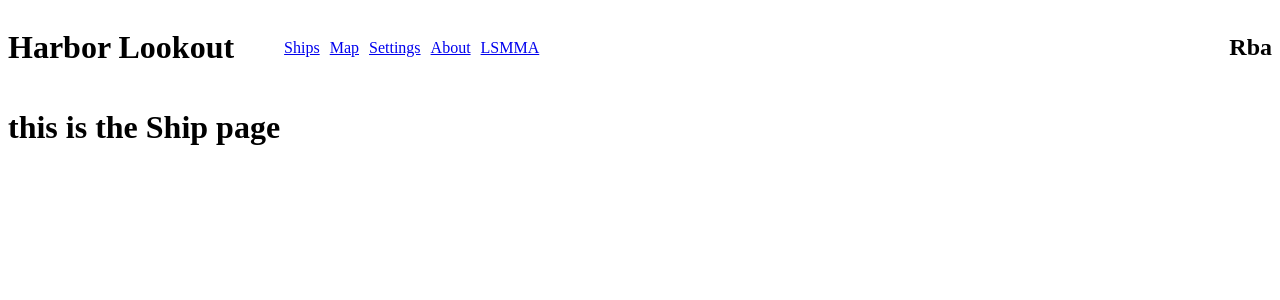
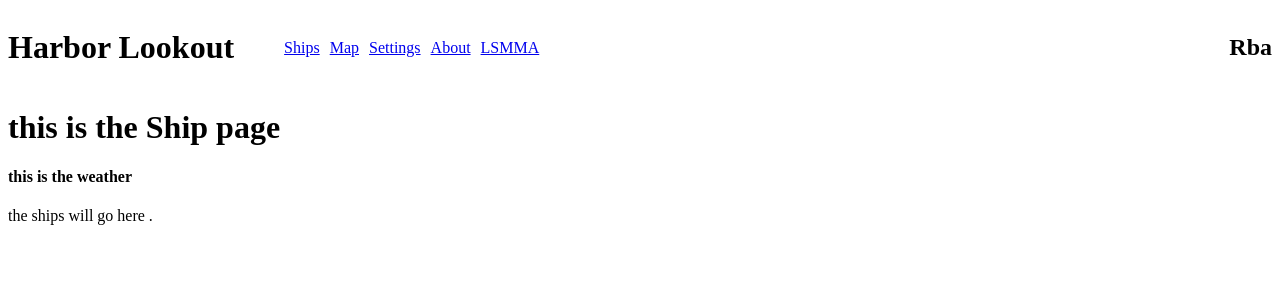
Before and after one commit to AnnaManrodt/harbor_lookout_frontend, a React (Vite) app: page /ships in a window 1280 px wide. Shown: the top 300 px of the page. Built offline with nearby package versions, Linux system fonts and the light colour scheme.

Commit message:
all the static stuff is done it htink

```diff
--- a/src/componets/Ships.tsx
+++ b/src/componets/ShipsComponets.tsx
@@ -8,6 +8,6 @@ export default function Ships() {
         </div>
         </>
 
-        //
+        // this page will include mostly the same content as before some info a place to sign up as a member
     )
 }
--- /dev/null
+++ b/src/componets/WeatherReport.tsx
@@ -0,0 +1,15 @@
+
+
+export default function WeatherReport() {
+
+    return (
+        <>
+        <div>
+            <h4>this is the weather</h4>
+
+        </div>
+        </>
+
+        //
+    )
+}
--- a/src/pages/Ships.tsx
+++ b/src/pages/Ships.tsx
@@ -1,8 +1,12 @@
+import WeatherReport from "../componets/WeatherReport"
 
+export default function ShipPage() {
 
-export default function ShipPage(){
-
-    return(
-        <h1>this is the Ship page</h1>
+    return (
+        <>
+            <h1>this is the Ship page</h1>
+            <WeatherReport />
+            <p>the ships will go here .</p>
+        </>
     )
 }
```
